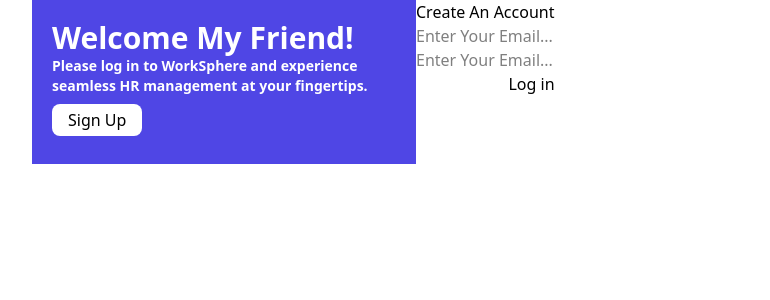
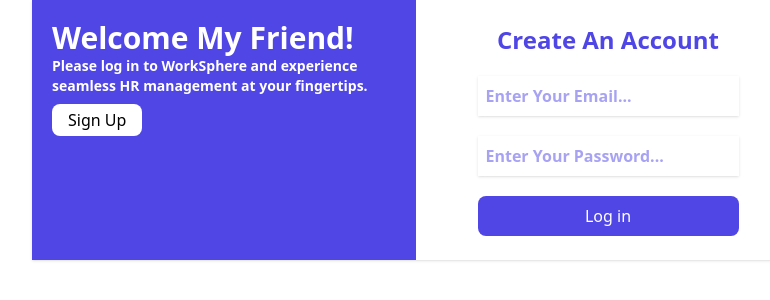
Before and after one commit to KaranSapra124/WorkSphere, a React (Vite) app: page / in a window 1280 px wide. Shown: the top 300 px of the page, without its empty margins (224-994 px from the left). Built offline with nearby package versions, Linux system fonts and the light colour scheme.

Commit message:
Almost finished login

```diff
--- a/src/Components/Auth/Login.tsx
+++ b/src/Components/Auth/Login.tsx
@@ -3,21 +3,18 @@
 const Login = () => {
     return (
         <>
-            <div className="flex max-w-screen-md mx-auto ">
+            <div className="flex shadow max-w-screen-md mx-auto ">
                 <div className="bg-primary w-1/2 p-5">
                     <h1 className="text-white font-bold lg:text-3xl text-2xl">Welcome My Friend!</h1>
                     <p className="text-white lg:text-sm text-xs font-semibold"> Please log in to WorkSphere and experience seamless HR management at your fingertips.</p>
                     <button className="bg-white text-black py-1 px-4 rounded-lg my-2 ">Sign Up</button>
                 </div>
-                <div className="flex flex-col">
-                    <h1>Create An Account</h1>
-                    <div>
-
-                    </div>
-                    <div className="flex flex-col">
-                        <input placeholder="Enter Your Email..." type="email" name="" id="" />
-                        <input placeholder="Enter Your Email..." type="password" name="" id="" />
-                        <button>Log in</button>
+                <div className="flex justify-center items-center mx-auto flex-col gap-5 p-6">
+                    <h1 className="text-primary text-center font-bold lg:text-2xl text-xl">Create An Account</h1>
+                    <div className="flex gap-5 flex-col">
+                        <input className="p-2 shadow text-primary font-semibold" placeholder="Enter Your Email..." type="email" name="" id="" />
+                        <input className="p-2 shadow text-primary font-semibold" placeholder="Enter Your Password..." type="password" name="" id="" />
+                        <button className="bg-primary text-white py-2 px-4 rounded-lg">Log in</button>
                     </div>
                 </div>
             </div>
```
